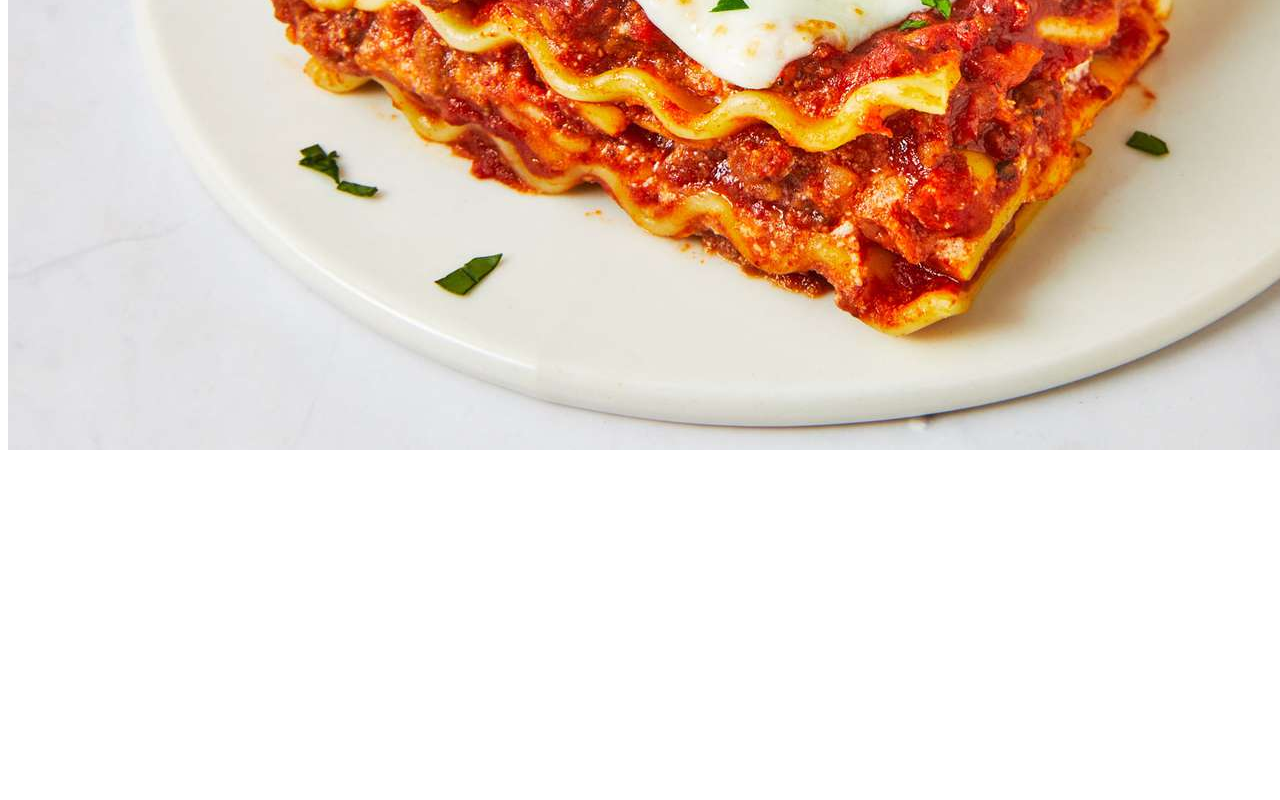
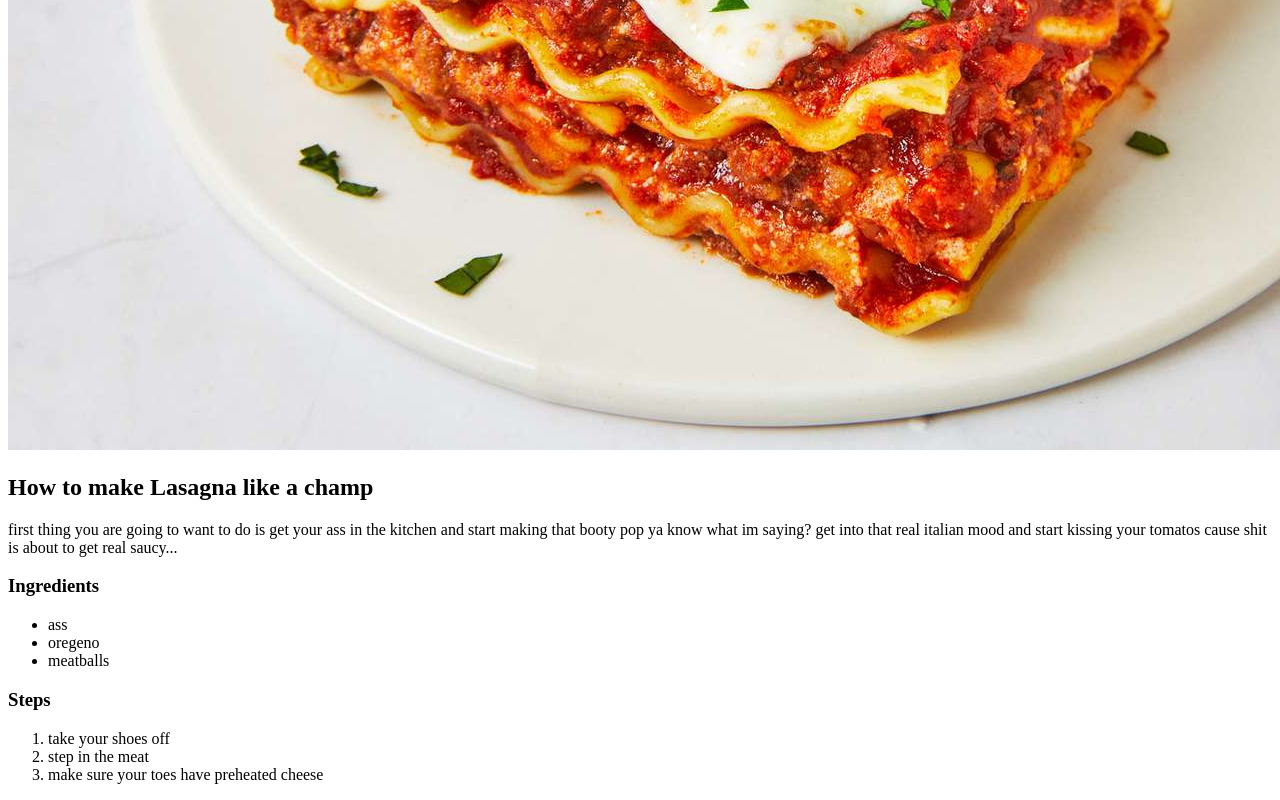
Before and after one commit to AirsantInteractive/odin-recipes-desktop, a plain HTML site: page recipes/lasagna.html in a window 1280 px wide. Shown: the part 755-1555 px from the top of the page. Before the commit the page ends 1217 px from the top, so only its background shows below. Drawn offline with Linux system fonts and the light colour scheme.

Commit message:
added ingredients and steps

```diff
--- a/recipes/lasagna.html
+++ b/recipes/lasagna.html
@@ -9,5 +9,26 @@
 
     <h1>Lasagna</h1>
     <img src="lasagna.jpg" alt="a nice hot lasagna">
+    <h2>How to make Lasagna like a champ</h2>
+
+    <p>first thing you are going to want to do is get your ass in the kitchen
+        and start making that booty pop ya know what im saying? get into that
+        real italian mood and start kissing your tomatos cause shit is about to
+        get real saucy...
+    </p>
+
+    <h3>Ingredients</h3>
+    <ul>
+        <li>ass</li>
+        <li>oregeno</li>
+        <li>meatballs</li>
+    </ul>
+
+    <h3>Steps</h3>
+    <ol>
+        <li>take your shoes off</li>
+        <li>step in the meat</li>
+        <li>make sure your toes have preheated cheese</li>
+    </ol>
 </body>
 </html>
```
